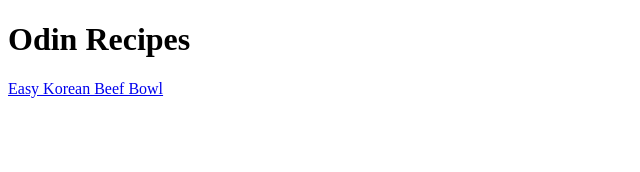
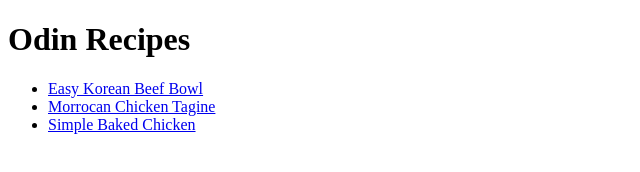
Before and after one commit to DinkyTrady/odin-recipes, a plain HTML site: page index.html in a window 1280 px wide. Shown: the whole page, without its empty margins (0-640 px from the left). Drawn offline with Linux system fonts and the light colour scheme.

Commit message:
Update and new recipes
update index.html file because i adding more recipes

```diff
--- a/index.html
+++ b/index.html
@@ -8,6 +8,18 @@
   </head>
   <body>
     <h1>Odin Recipes</h1>
-    <a href="./recipes/korean-beef-bowl.html">Easy Korean Beef Bowl</a>
+    <ul>
+      <li>
+        <a href="./recipes/korean-beef-bowl.html">Easy Korean Beef Bowl</a>
+      </li>
+      <li>
+        <a href="./recipes/morrocan-chicken-tagine.html"
+          >Morrocan Chicken Tagine</a
+        >
+      </li>
+      <li>
+        <a href="./recipes/simple-baked-chicken.html">Simple Baked Chicken</a>
+      </li>
+    </ul>
   </body>
 </html>
```
Also changed, not shown: recipes/korean-beef-bowl.html (added, +1 -0 lines), recipes/morrocan-chicken-tagine.html (added, +1 -0 lines), recipes/simple-baked-chicken.html (added, +1 -0 lines).
